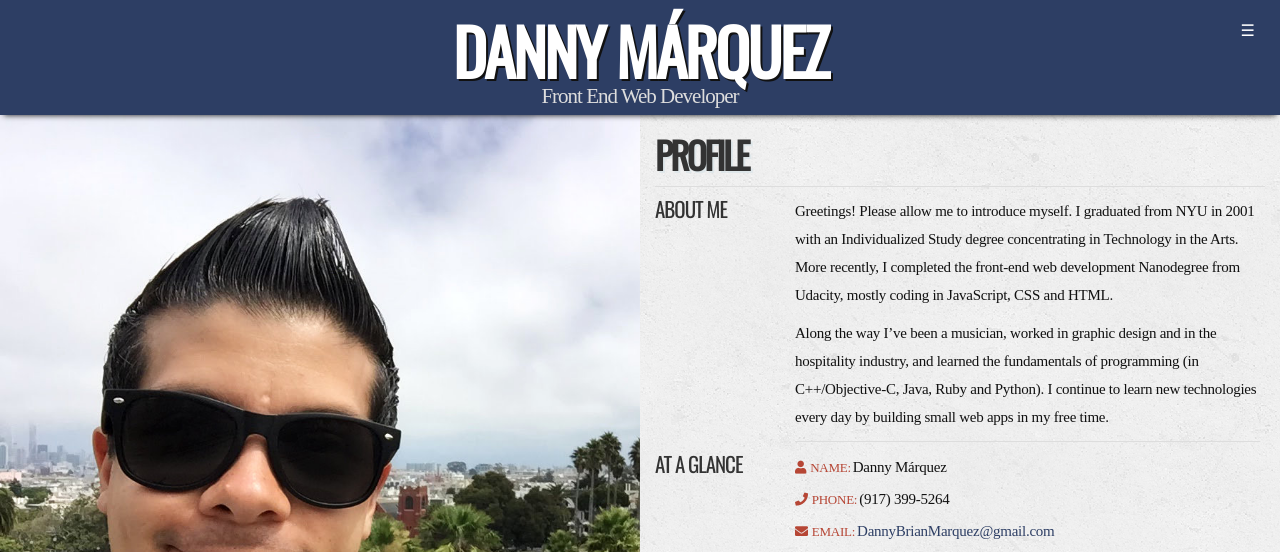
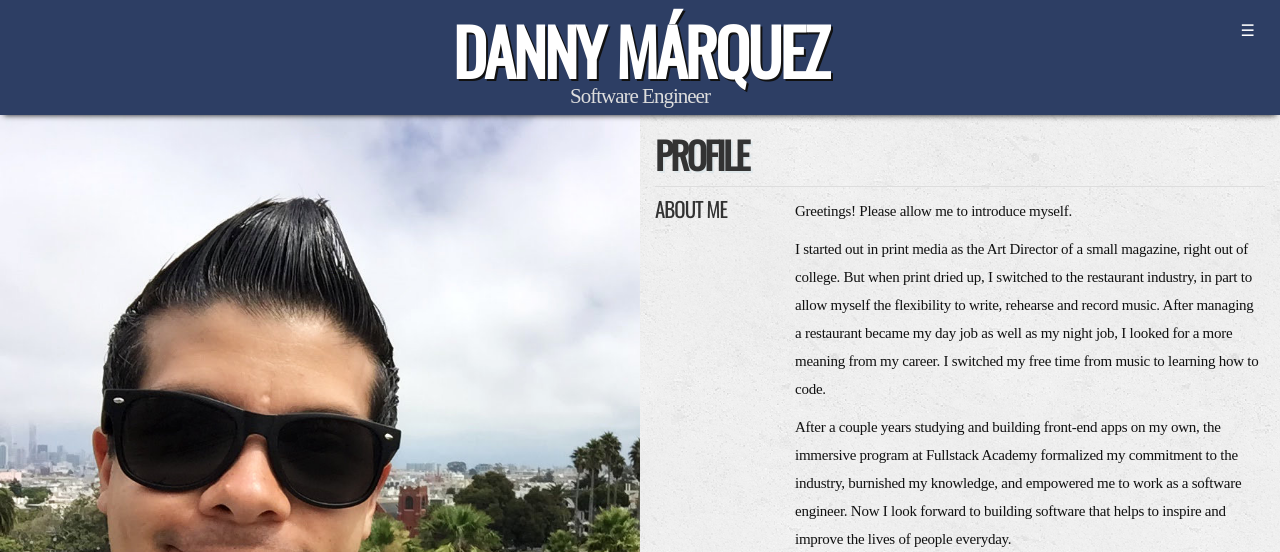
Before and after one commit to DropTheLogic/resume-react, a React app: page / in a window 1280 px wide. Shown: the top 552 px of the page. Built offline with nearby package versions, Linux system fonts and the light colour scheme; a web font is replaced by a local one.

Commit message:
feat: Update branding and profile copy

```diff
--- a/src/components/app.js
+++ b/src/components/app.js
@@ -51,7 +51,7 @@
 
 				<header>
 					<h1 className="text-center">Danny Márquez</h1>
-					<h4>Front End Web Developer</h4>
+					<h4>Software Engineer</h4>
 				</header>
 
 				<div
--- a/src/cover_blurb.js
+++ b/src/cover_blurb.js
@@ -1,3 +1,3 @@
 export const coverBlurb = `
-Greetings! Please allow me to introduce myself. I graduated from NYU in 2001 with an Individualized Study degree concentrating in Technology in the Arts. More recently, I completed the front-end web development Nanodegree from Udacity, mostly coding in JavaScript, CSS and HTML. /n Along the way I’ve been a musician, worked in graphic design and in the hospitality industry, and learned the fundamentals of programming (in C++/Objective-C, Java, Ruby and Python). I continue to learn new technologies every day by building small web apps in my free time.
+Greetings! Please allow me to introduce myself. /n I started out in print media as the Art Director of a small magazine, right out of college. But when print dried up, I switched to the restaurant industry, in part to allow myself the flexibility to write, rehearse and record music. After managing a restaurant became my day job as well as my night job, I looked for a more meaning from my career. I switched my free time from music to learning how to code. /n After a couple years studying and building front-end apps on my own, the immersive program at Fullstack Academy formalized my commitment to the industry, burnished my knowledge, and empowered me to work as a software engineer. Now I look forward to building software that helps to inspire and improve the lives of people everyday.
 `;
```
Also changed, not shown: dist/index.html.
